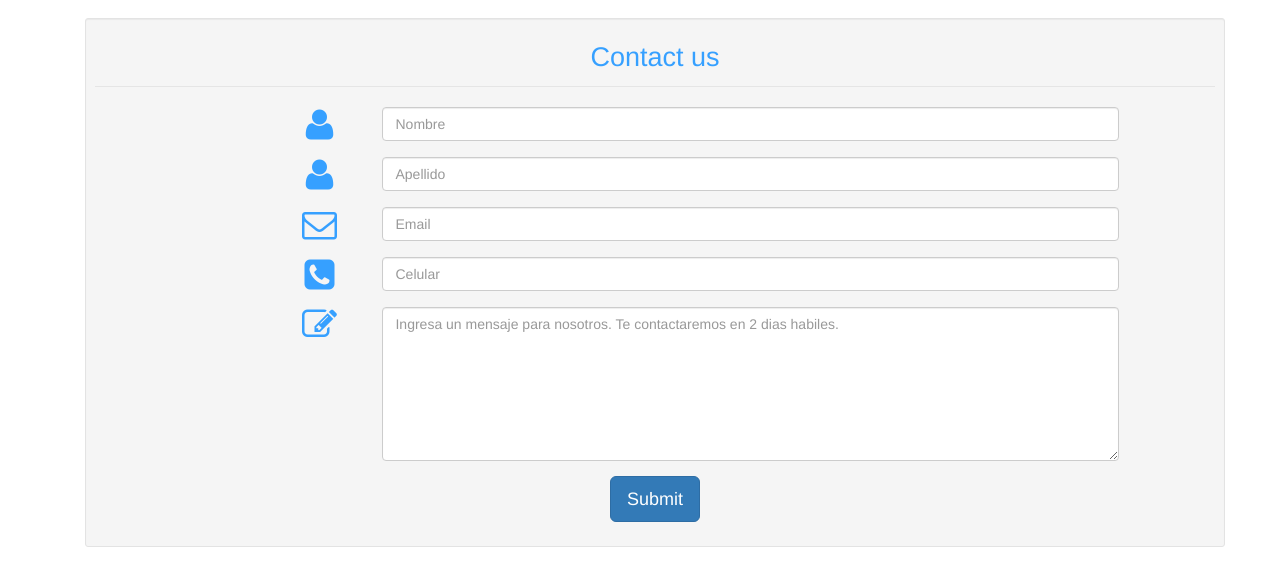
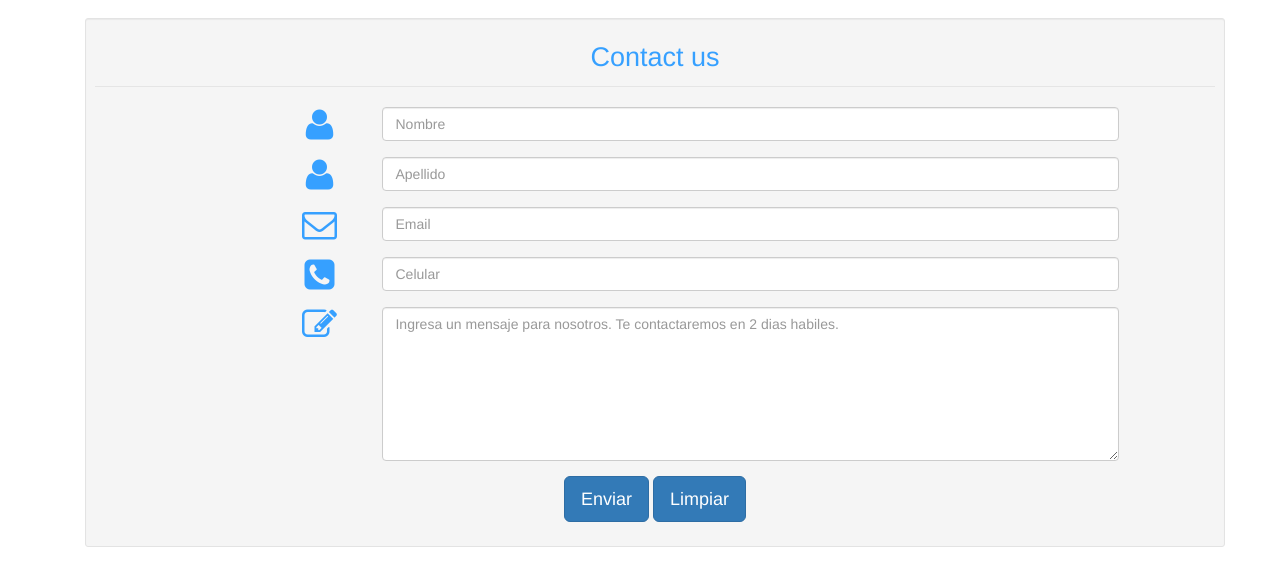
Before and after one commit to CAO95071415989/CAO-FinalTallerHS, a plain HTML site: page ContactForm/index.html in a window 1280 px wide. Shown: the part 102-688 px from the top of the page. Drawn offline with Linux system fonts and the light colour scheme.

Commit message:
RF-0002 Botones-Español

```diff
--- a/ContactForm/index.html
+++ b/ContactForm/index.html
@@ -64,7 +64,8 @@
 
                         <div class="form-group">
                             <div class="col-md-12 text-center">
-                                <button type="submit" class="btn btn-primary btn-lg">Submit</button>
+                                <button type="submit" class="btn btn-primary btn-lg">Enviar</button>
+                                <button type="submit" class="btn btn-primary btn-lg">Limpiar</button>
                             </div>
                         </div>
                     </fieldset>
```
